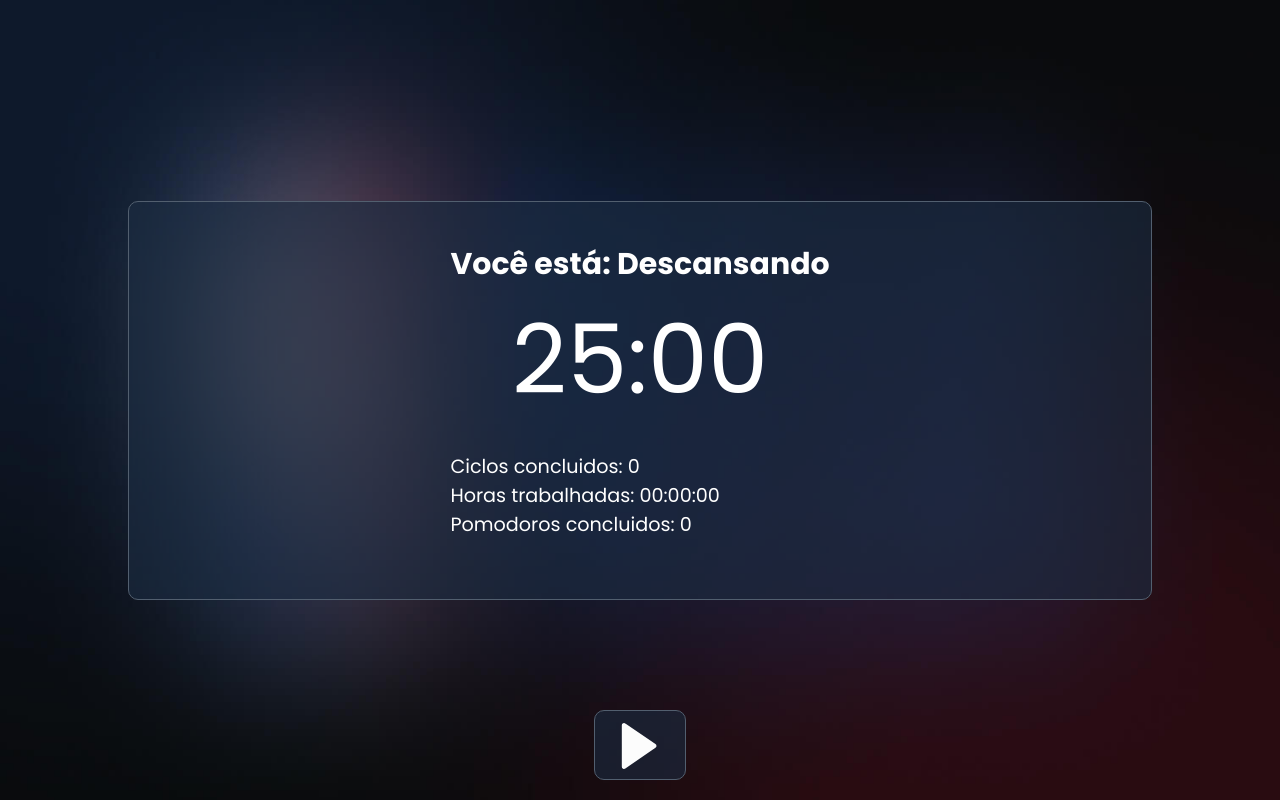
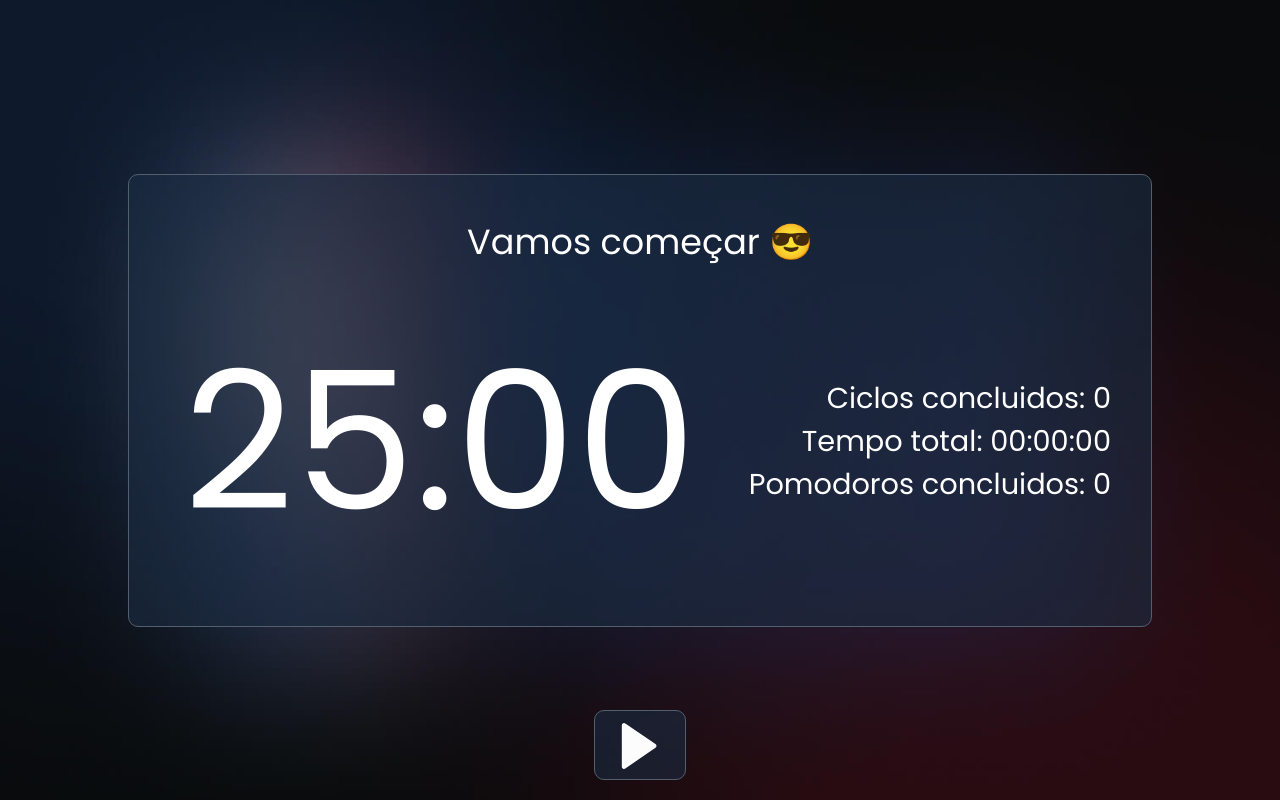
Before and after one commit to iamdevmarcos/pomodoro-web, a React (Create React App) app: page / in a window 1280 px wide. Built offline with nearby package versions, Linux system fonts and the light colour scheme.

Commit message:
style: adding new styles to showing timer

```diff
--- a/src/components/PomodoroTimer/index.tsx
+++ b/src/components/PomodoroTimer/index.tsx
@@ -1,5 +1,5 @@
 import React, { useCallback, useEffect, useState } from "react";
-import { Container, Menu } from "./styles";
+import { Container, TitleArea, Title, Flex, Menu } from "./styles";
 import { PomodoroTimerProps } from "../../interfaces/pomodoro";
 
 import { useInterval } from "../../hooks/useInterval";
@@ -31,7 +31,11 @@ const PomodoroTimer: React.FC<PomodoroTimerProps> = ({
   const [numbeOfPomodoros, setNumbeOfPomodoros] = useState(0);
   const [fullWorkingTime, setFullWorkingTime] = useState(0);
 
+  const [firstTimeOnApp, setFirstTimeOnApp] = useState(true);
+
   const startWorking = useCallback(() => {
+    setFirstTimeOnApp(false);
+
     setTimeCounter(true);
     setWorking(true);
     setResting(false);
@@ -68,9 +72,6 @@ const PomodoroTimer: React.FC<PomodoroTimerProps> = ({
   );
 
   useEffect(() => {
-    if (working) document.body.classList.add("working");
-    if (resting) document.body.classList.remove("working");
-
     if (mainTime > 0) return;
 
     if (working && workCycles.length > 0) {
@@ -98,16 +99,30 @@ const PomodoroTimer: React.FC<PomodoroTimerProps> = ({
 
   return (
     <Container>
-      <div className="timer">
-        <h2>Você está: {working ? "Trabalhando" : "Descansando"}</h2>
-        <Timer mainTime={mainTime} />
+      <TitleArea>
+        <Title>
+          {firstTimeOnApp && "Vamos começar 😎"}
+
+          {!firstTimeOnApp && (
+            <>
+              Você está:{" "}
+              <strong>{working ? "Trabalhando 😎" : "Descansando 😴"}</strong>
+            </>
+          )}
+        </Title>
+      </TitleArea>
+
+      <Flex>
+        <div className="timer">
+          <Timer mainTime={mainTime} />
+        </div>
 
         <div className="details">
           <p>Ciclos concluidos: {completedCycles}</p>
-          <p>Horas trabalhadas: {secondsToTime(fullWorkingTime)}</p>
+          <p>Tempo total: {secondsToTime(fullWorkingTime)}</p>
           <p>Pomodoros concluidos: {numbeOfPomodoros}</p>
         </div>
-      </div>
+      </Flex>
 
       <Menu>
         {working && !timeCounter && (
--- a/src/components/PomodoroTimer/styles.ts
+++ b/src/components/PomodoroTimer/styles.ts
@@ -5,45 +5,46 @@ export const Container = styled.div`
   background: transparent;
 
   display: flex;
+  flex-direction: column;
   align-items: center;
   justify-content: center;
 
   padding: 40px;
+`;
 
-  h2 {
-    margin: 0;
-    padding: 0;
+export const TitleArea = styled.div`
+  margin-bottom: 30px;
+`;
 
-    font-size: 30px;
+export const Title = styled.h2`
+  margin: 0;
+  padding: 0;
+
+  font-size: 35px;
+  font-weight: normal;
+  text-align: center;
+`;
+
+export const Flex = styled.div`
+  display: flex;
+  align-items: center;
+  justify-content: center;
+
+  width: 100%;
+
+  .timer {
+    font-size: 12rem;
+    width: 100%;
+
     text-align: center;
   }
 
-  .timer {
-    font-size: 6rem;
-    text-align: center;
+  .details {
+    width: 100%;
+    max-width: 400px;
 
-    .details {
-      text-align: left;
-      font-size: 1.2rem;
-
-      margin: 20px auto !important;
-    }
-
-    button {
-      background: #41e1ba;
-      color: #000;
-
-      font-size: 30px;
-
-      border: 0;
-      outline: 0;
-
-      padding: 10px 20px;
-      margin: 20px auto;
-
-      cursor: pointer;
-      transition: background-color 300ms ease-in-out;
-    }
+    text-align: right;
+    font-size: 1.8rem;
   }
 `;
 
```
